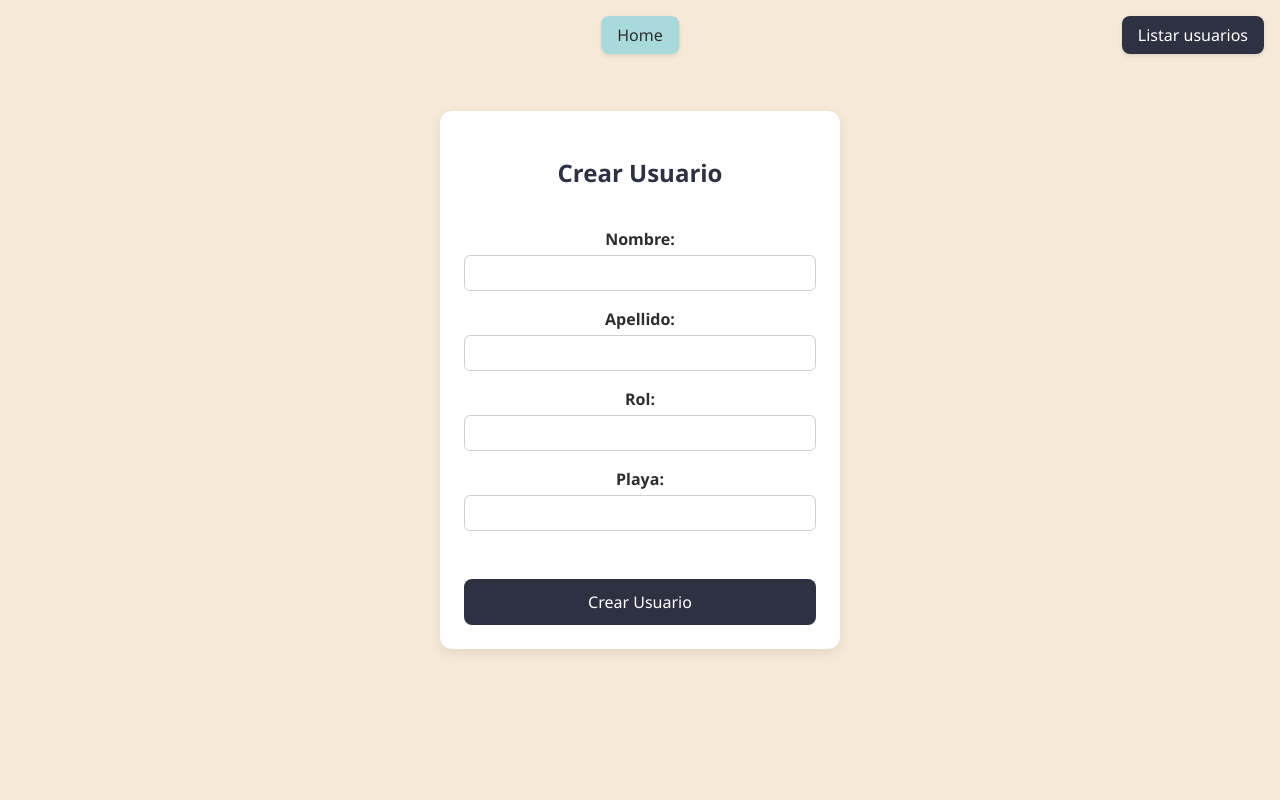
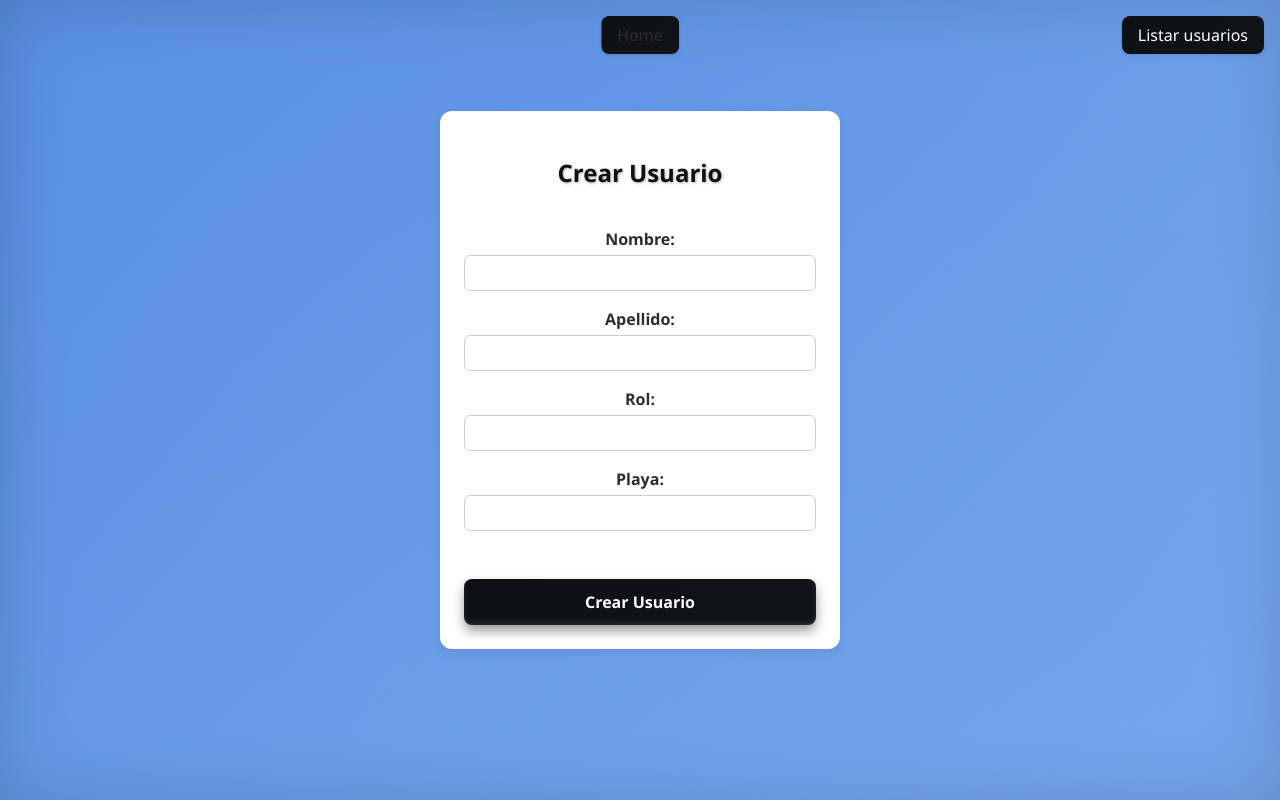
Before and after one commit to MFlor-PD/MFlor-PD-Final-Project_SocoShift_Frontend, a React (Vite) app: page /usuarios in a window 1280 px wide. Built offline with nearby package versions, Linux system fonts and the light colour scheme.

Commit message:
feat: cambio color

```diff
--- a/src/css/CuadranteConfigPage.css
+++ b/src/css/CuadranteConfigPage.css
@@ -14,28 +14,6 @@
 .config-cuadrante-form {
   margin-top: -1rem;
 }
-
-
-.boton-home-superior {
-  position: fixed;
-  top: 1rem;
-  left: 1rem;
-  background-color: #A8DADC;
-  color: #2D2D2D;
-  padding: 0.5rem 1rem;
-  border-radius: 8px;
-  text-decoration: none;
-  font-weight: 500;
-  z-index: 1000;
-  box-shadow: 0 2px 4px rgba(0,0,0,0.1);
-  transition: background-color 0.3s ease;
-}
-
-.boton-home-superior:hover {
-  background-color: #2D3142;
-  color: white;
-}
-
 
 .boton-siguiente-superior {
   position: fixed;
--- a/src/css/CuadranteGenerarPage.css
+++ b/src/css/CuadranteGenerarPage.css
@@ -30,27 +30,6 @@
   background-color: #D7263D;
 }
 
-.boton-home-superior {
-  position: fixed;
-  top: 1rem;
-  left: 50%;
-  transform: translateX(-50%);
-  background-color: #A8DADC;
-  color: #2D2D2D;
-  padding: 0.5rem 1rem;
-  border-radius: 8px;
-  font-weight: 500;
-  text-decoration: none;
-  box-shadow: 0 2px 4px rgba(0,0,0,0.1);
-  transition: background-color 0.3s ease;
-  z-index: 1000;
-}
-
-.boton-home-superior:hover {
-  background-color: #2D3142;
-  color: white;
-}
-
 .boton-ver-cuadrante {
   position: fixed;
   top: 1rem;
--- a/src/css/theme.css
+++ b/src/css/theme.css
@@ -1,6 +1,7 @@
 :root {
-  --color-coral: #2D3142;
-  --color-arena: #F6E9D7;
+  --color-coral: #0e1016;
+  --color-arena: rgb(76, 134, 221);
+  --color-arena-claro: #86b3f3;
   --color-gris: #CFCFCF;
   --color-rojo-alerta: #D7263D;
   --color-menta: #A8DADC;
@@ -11,42 +12,113 @@
 
 body {
   font-family: 'Segoe UI', sans-serif;
-  background-color: var(--color-fondo);
-  color: var(--color-texto-principal);
   margin: 0;
   padding: 0;
+  color: var(--color-texto-principal);
+  animation: fadeIn 0.4s ease-in-out;
+
+
+  background:
+    radial-gradient(circle at top left, rgba(134, 179, 243, 0.2), transparent 70%),
+    radial-gradient(circle at bottom right, rgba(76, 134, 221, 0.3), transparent 80%),
+    linear-gradient(135deg, var(--color-fondo), var(--color-arena-claro));
+
+  background-repeat: no-repeat;
+  background-attachment: fixed;
+  background-size: cover;
+
+
+  box-shadow: inset 0 0 70px rgba(0, 0, 0, 0.15);
 }
 
 h1, h2, h3 {
   color: var(--color-coral);
+  text-shadow: 1px 1px 3px rgba(0, 0, 0, 0.3);
 }
 
 button {
-  background-color: var(--color-coral);
+  background: linear-gradient(145deg, var(--color-coral), #121318);
   color: white;
   border: none;
-  padding: 0.5em 1em;
-  border-radius: 6px;
+  padding: 0.7em 1.5em;
+  border-radius: 12px;
   cursor: pointer;
-  transition: background-color 0.3s ease;
+  transition: all 0.3s ease;
+  box-shadow:
+    0 6px 12px rgba(0, 0, 0, 0.4),
+    inset 0 -3px 5px rgba(255, 255, 255, 0.1);
+  font-weight: 600;
 }
 
 button:hover {
-  background-color: var(--color-rojo-alerta);
+  background: linear-gradient(145deg, var(--color-rojo-alerta), #b02032);
+  transform: translateY(-3px) scale(1.05);
+  box-shadow:
+    0 8px 16px rgba(0, 0, 0, 0.5),
+    inset 0 -3px 7px rgba(255, 255, 255, 0.15);
+}
+
+.boton-home-superior {
+  position: fixed;
+  top: 1rem;
+  left: 50%;
+  transform: translateX(-50%);
+  background-color: var(--color-menta);
+  color: var(--color-texto-principal);
+  padding: 0.5rem 1rem;
+  border-radius: 8px;
+  text-decoration: none;
+  font-weight: 500;
+  z-index: 1000;
+  box-shadow: 0 2px 4px rgba(0, 0, 0, 0.1);
+  transition: background-color 0.3s ease, color 0.3s ease;
+  border: none;
+  cursor: pointer;
+}
+
+.boton-home-superior:hover {
+  background-color: #2D3142;
+  color: white;
 }
 
 .card {
-  background-color: white;
-  border: 1px solid var(--color-gris);
-  border-radius: 8px;
-  padding: 1em;
-  margin: 1em 0;
-  box-shadow: 0 2px 5px rgba(0, 0, 0, 0.05);
+  background-color: rgba(255, 255, 255, 0.18);
+  border: 1px solid rgba(207, 207, 207, 0.5);
+  border-radius: 16px;
+  padding: 2em;
+  margin: 2em 0;
+  box-shadow:
+    0 8px 24px rgba(0, 0, 0, 0.25),
+    inset 0 0 15px rgba(255, 255, 255, 0.15);
+  backdrop-filter: blur(8px);
+  transition: box-shadow 0.3s ease, transform 0.3s ease;
 }
+
+.card:hover {
+  box-shadow:
+    0 12px 32px rgba(0, 0, 0, 0.35),
+    inset 0 0 20px rgba(255, 255, 255, 0.25);
+  transform: translateY(-5px);
+}
+
 
 .alerta {
   background-color: var(--color-rojo-alerta);
   color: white;
-  padding: 0.5em;
-  border-radius: 4px;
+  padding: 0.5em 1em;
+  border-radius: 6px;
+  box-shadow: 0 2px 8px rgba(215, 38, 61, 0.7);
+  font-weight: 700;
 }
+
+
+@keyframes fadeIn {
+  from {
+    opacity: 0;
+    transform: translateY(10px);
+  }
+  to {
+    opacity: 1;
+    transform: translateY(0);
+  }
+}
```
